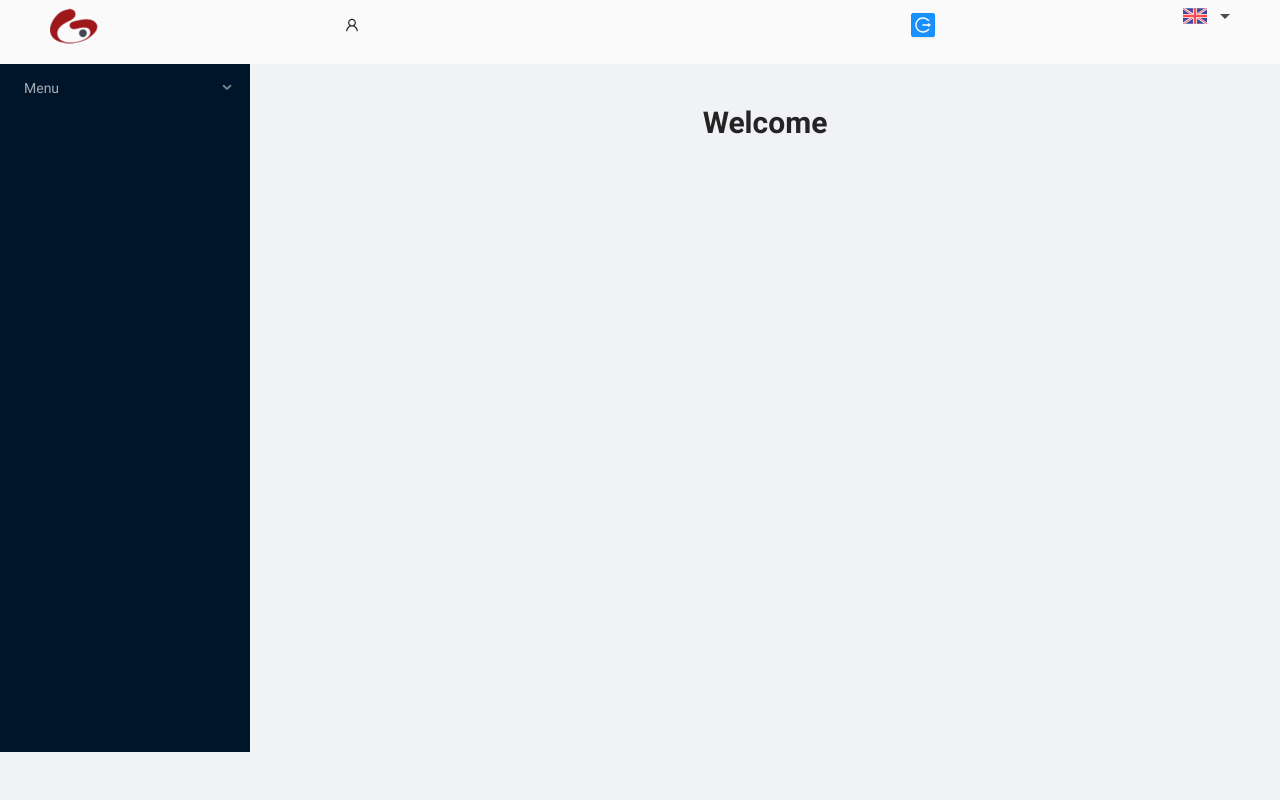
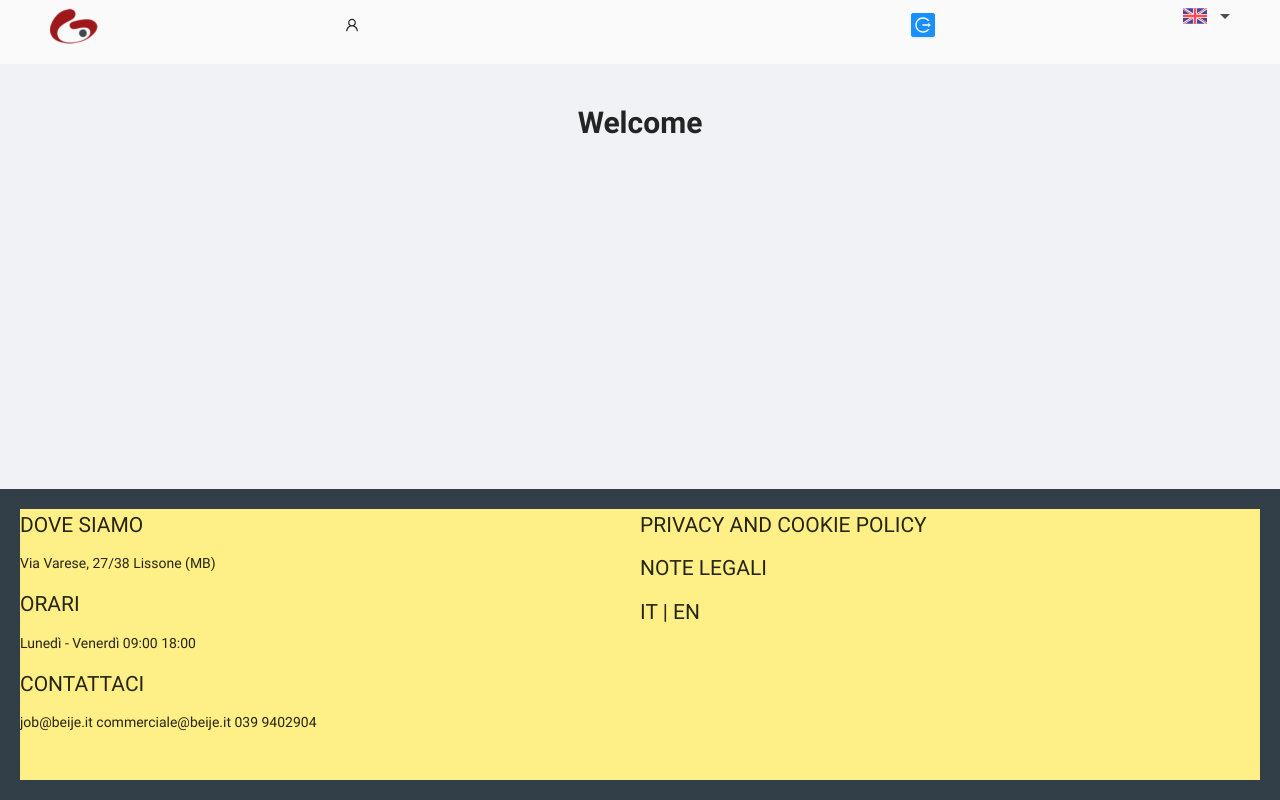
Before and after one commit to BeijeConsulting/beije_new_site_fe, a React (Create React App) app: page / in a window 1280 px wide. Built offline with nearby package versions, Linux system fonts and the light colour scheme.

Commit message:
creation of CustomCard and CustomFooter

```diff
--- /dev/null
+++ b/src/components/functional_components/customCard/CustomCard.js
@@ -0,0 +1,34 @@
+import React from "react"
+
+//import components
+import CustomButton from "../../hooks_components/Button/CustomButton"
+
+const CustomCard = (props) => {
+    return (
+        <div style={props.cardStyle} className={props.cardClassName}>
+            {
+                !!props.cardTitle &&
+                <h1 style={props.titleStyle} className={props.titleClassName}>
+                    {props.cardTitle}
+                </h1>
+            }
+            {
+                !!props.cardDescription &&
+                <p style={props.descriptionStyle} className={props.descriptionClassName}>
+                    {props.cardDescription}
+                </p>
+            }
+            {
+                props.cardButton &&
+                <CustomButton />
+            }
+            {
+                props.cardImg &&
+                <img src={props.imgSrc} style={props.imgStyle} className={props.imgClassName} />
+            }
+            {props.children}
+        </div>
+    )
+}
+
+export default CustomCard
--- /dev/null
+++ b/src/components/functional_components/customFooter/CustomFooter.css
@@ -0,0 +1,3 @@
+.custom-footer-container {
+    background-color: var(--fifth-color);
+}
--- /dev/null
+++ b/src/components/functional_components/customFooter/CustomFooter.js
@@ -0,0 +1,69 @@
+import React from "react"
+import { Row, Col } from "antd"
+
+import '../../../style.css'
+import './CustomFooter.css'
+
+//Import components
+import CustomCard from "../customCard/CustomCard"
+
+const CustomFooter = (props) => {
+
+    return (
+        <div className={props.classNameFooter}>
+            <Row>
+                <Col span={12}>
+                    <CustomCard
+                        cardTitle={'DOVE SIAMO'}
+                        cardDescription={'Via Varese, 27/38 Lissone (MB)'}
+                    >
+                    </CustomCard>
+                    <CustomCard
+                        cardTitle={'ORARI'}
+                        cardDescription={'Lunedì - Venerdì 09:00 18:00'}
+                    >
+                    </CustomCard>
+                    <CustomCard
+                        cardTitle={'CONTATTACI'}
+                        cardDescription={'job@beije.it commerciale@beije.it 039 9402904'}
+                    >
+                    </CustomCard>
+                </Col>
+                <Col span={12}>
+                    <CustomCard
+                        cardTitle={'PRIVACY AND COOKIE POLICY'}
+                    >
+                    </CustomCard>
+                    <CustomCard
+                        cardTitle={'NOTE LEGALI'}
+                    >
+                    </CustomCard>
+                    <CustomCard
+                        cardTitle={'IT | EN'}
+                    >
+                    </CustomCard>
+                </Col>
+            </Row >
+            <Row>
+                <CustomCard
+                    cardButton={true}
+
+                    currentSize="small"
+                    floatRight
+                />
+
+
+            </Row>
+            <Row>
+
+
+            </Row>
+        </div >
+    )
+}
+
+CustomFooter.defaultProps = {
+    classNameFooter: 'custom-footer-container w-100 h-100'
+}
+
+export default CustomFooter
--- a/src/layout/BasicLayout.js
+++ /dev/null
@@ -1,29 +0,0 @@
-import React from "react";
-import { Outlet } from "react-router-dom";
-import {Layout} from 'antd';
-import MenuLeft from "../components/hooks_components/MenuLeft";
-import CustomHeader from "../components/hooks_components/Header";
-
-const { Header, Footer, Content } = Layout;
-
-const BasicLayout = () => {
-  return (
-    <Layout className="min-h-100vh">
-      <Header><CustomHeader /></Header>
-      <Layout>
-        <MenuLeft />
-        <div className="menu-left-overlay"/>
-        <Layout className="h-100">
-          <Content>
-            <div >
-              <Outlet />
-            </div>
-          </Content>
-        </Layout>
-      </Layout>
-      <Footer />
-    </Layout>
-  );
-}
-
-export default BasicLayout;
--- /dev/null
+++ b/src/layout/basicLayout/BasicLayout.css
@@ -0,0 +1,8 @@
+:root{
+    --primary-color-footer: var(--first-color)
+}
+
+.basicLayout-footer{
+    background-color: var(--primary-color-footer);
+    padding: 20px;
+}
--- /dev/null
+++ b/src/layout/basicLayout/BasicLayout.js
@@ -0,0 +1,35 @@
+import React from "react";
+import { Outlet } from "react-router-dom";
+import { Layout } from 'antd';
+
+import '../../style.css'
+import './BasicLayout.css'
+
+
+//Import Components
+import CustomHeader from "../../components/hooks_components/Header";
+import CustomFooter from "../../components/functional_components/customFooter/CustomFooter";
+
+const { Header, Footer, Content } = Layout;
+
+const BasicLayout = () => {
+  return (
+    <Layout className="min-h-100vh">
+      <Header><CustomHeader /></Header>
+
+      <Layout className="h-100">
+        <Content>
+          <div >
+            <Outlet />
+          </div>
+        </Content>
+      </Layout>
+
+      <Footer className={'basicLayout-footer'}>
+        <CustomFooter />
+      </Footer>
+    </Layout>
+  );
+}
+
+export default BasicLayout;
--- a/src/routes.js
+++ b/src/routes.js
@@ -7,7 +7,7 @@ import RouteA from "./screens/RouteA/RouteA";
 import RouteB from "./screens/RouteB";
 import RouteADetail from "./screens/RouteA/RouteADetail";
 import NoMatch from "./screens/NoMatch";
-import BasicLayout from "./layout/BasicLayout";
+import BasicLayout from "./layout/basicLayout/BasicLayout";
 
 export default [
   {
--- a/src/style.css
+++ b/src/style.css
@@ -1,3 +1,12 @@
+:root{
+  --first-color :#323e48;
+  --second-color : #52798e;
+  --third-color: #9ec1db;
+  --fourth-color: #d6e3e5;
+  --fifth-color: #feef87;
+  --sixth-color: #b12009;
+}
+
 @font-face {
   font-family: 'Roboto';
   src: url('./assets/font/Roboto-Regular.ttf');
@@ -16,6 +25,9 @@ body {
   -webkit-font-smoothing: antialiased;
   -moz-osx-font-smoothing: grayscale;
 }
+
+/* Added classes */
+/* ex. ad classes for title weight */
 
 /* Notification error class */
 .notification-error {
@@ -46,6 +58,7 @@ body {
   background-color: #FAFAFA;
 }
 
+/* Menu */
 @media only screen and (max-width: 767px) {
   .ant-layout-has-sider > aside {
     z-index: 10;
@@ -71,6 +84,8 @@ body {
   }
 }
 
+
+/* General classes */
 .ant-layout-content {
   padding: 25px;
 }
```
Also changed, not shown: src/components/functional_components/customCard/CustomCard.css (added).
